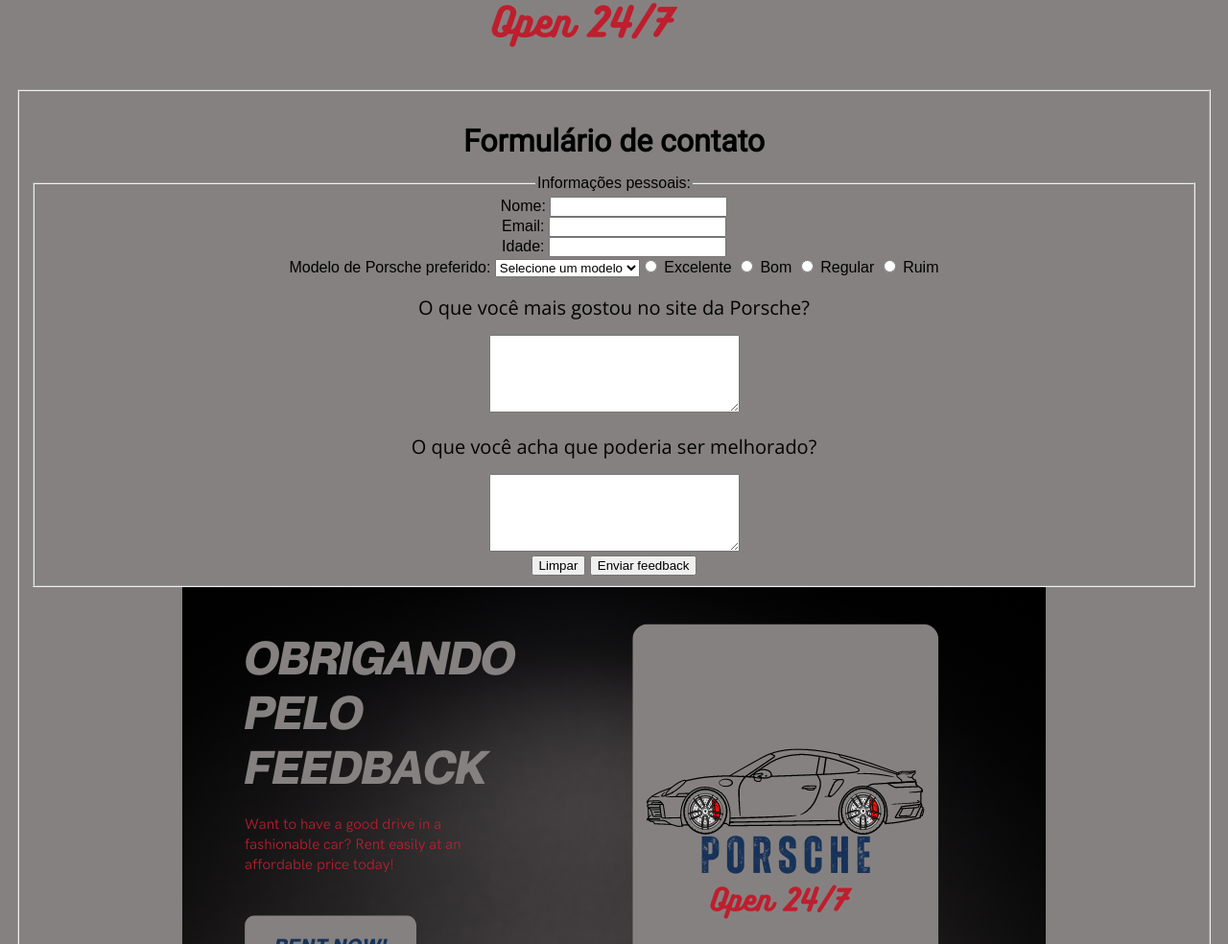
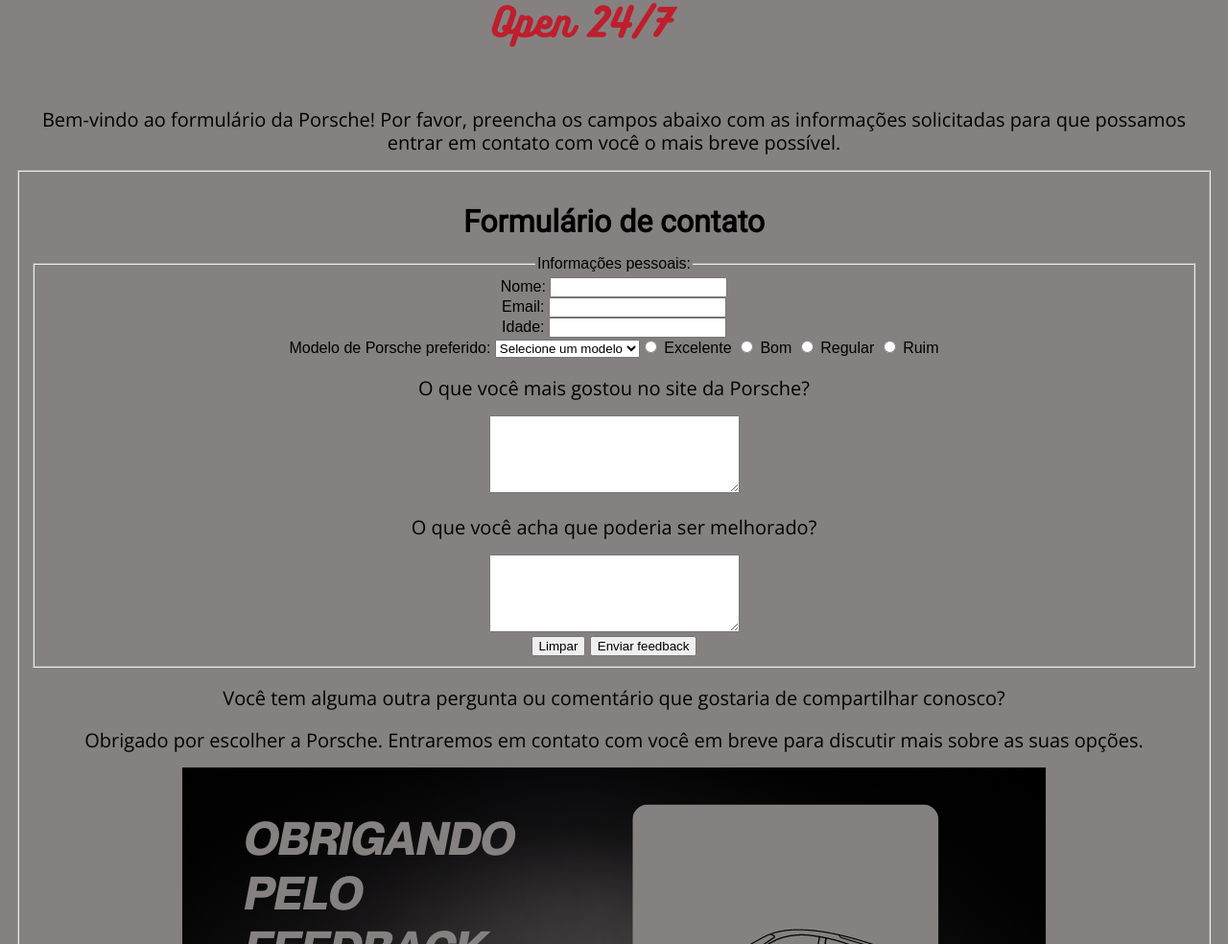
Before and after one commit to PCamelo22/Atividade, a plain HTML site: page Atividade 6/pagina3.html in a window 1280 px wide. Shown: the part 585-1569 px from the top of the page at 96% size. Drawn offline with nearby package versions, Linux system fonts and the light colour scheme.

Commit message:
Add files via upload

```diff
--- a/Atividade 6/pagina3.html
+++ b/Atividade 6/pagina3.html
@@ -6,7 +6,7 @@
     <meta name="viewport" content="width=device-width, initial-scale=1.0">
     <title>Carros</title>
     <link rel="stylesheet" type="text/css" href="./styles/style.css"/>
-
+    <link rel="shortcut icon" href="icons/Porsche (1).png" type="image/x-icon">
 </head>
 <body >
     <header>
@@ -27,6 +27,8 @@
       <h1>Porsche</h1>
         <section>
           <img src="./icons/Design sem nome.png" />
+          <p>
+            Bem-vindo ao formulário da Porsche! Por favor, preencha os campos abaixo com as informações solicitadas para que possamos entrar em contato com você o mais breve possível.</p>
           <fieldset>
           <h1>Formulário de contato</h1>
           <fieldset>
@@ -79,6 +81,9 @@
             <button type="submit">Enviar feedback</button>
           </form>
         </fieldset>
+        <p>Você tem alguma outra pergunta ou comentário que gostaria de compartilhar conosco?</p>
+
+         <p> Obrigado por escolher a Porsche. Entraremos em contato com você em breve para discutir mais sobre as suas opções.</p>
         <img src="./imagem/Obrigando pelo feedback.png" />
          </section>
 </main>
```
Also changed, not shown: Atividade 6/index.html (+1 -1 lines), Atividade 6/pagina1.html (+1 -1 lines), Atividade 6/pagina2.html (+1 -1 lines).
